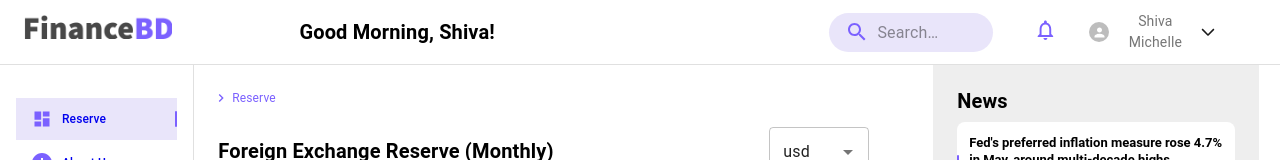
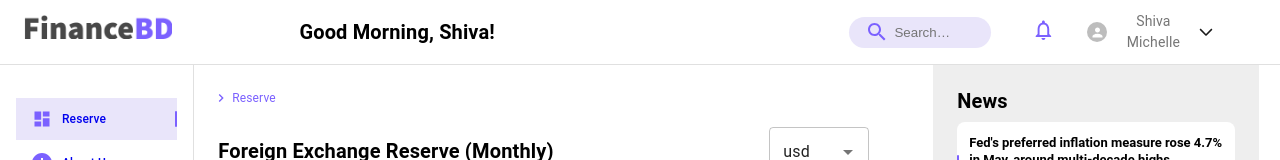
Before and after one commit to prashanta0234/mui-test, a React (Create React App) app: page / in a window 1280 px wide. Shown: the top 160 px of the page. Built offline with nearby package versions, Linux system fonts and the light colour scheme.

Commit message:
nav done

```diff
--- a/src/component/Nav.tsx
+++ b/src/component/Nav.tsx
@@ -25,7 +25,7 @@ const settings = ["Profile", "Account", "Dashboard", "Logout"];
 
 const Nav = () => {
   const [anchorElUser, setAnchorElUser] = React.useState<any>(null);
-  const [search, setSearch] = React.useState<string>("");
+  const search = React.useRef<HTMLInputElement>(null);
 
   const handleCloseUserMenu = () => {
     setAnchorElUser(null);
@@ -55,23 +55,36 @@ const Nav = () => {
     alignItems: "center",
     justifyContent: "center",
   }));
-  const StyledInputBase = styled(InputBase)(({ theme }) => ({
+  const StyledInputBase = styled("input")(({ theme }) => ({
     color: "inherit",
-    "& .MuiInputBase-input": {
+
     padding: theme.spacing(1, 1, 1, 0),
     // vertical padding + font size from searchIcon
     paddingLeft: `calc(1em + ${theme.spacing(4)})`,
     transition: theme.transitions.create("width"),
     width: "100%",
+    borderRadius: "10px",
+    border: "none",
+    backgroundColor: "inherit",
+    "&:focus": {
+      borderRadius: "10px",
+      border: "none",
+      backgroundColor: "inherit",
+    },
     [theme.breakpoints.up("sm")]: {
       width: "12ch",
       "&:focus": {
         width: "20ch",
-        },
+        borderRadius: "10px",
+        border: "none",
+        backgroundColor: "inherit",
       },
     },
   }));
-  console.log(search);
+
+  const onchageHandle = () => {
+    console.log(search.current!.value);
+  };
   return (
     <AppBar
       position="static"
@@ -121,17 +134,38 @@ const Nav = () => {
             <SearchIconWrapper>
               <SearchIcon color="primary" />
             </SearchIconWrapper>
+            <div className="MuiInputBase-root MuiInputBase-colorPrimary css-7mt4h1-MuiInputBase-root">
               <StyledInputBase
+                className="MuiInputBase-input css-yz9k0d-MuiInputBase-input"
                 placeholder="Search…"
+                type="text"
+                onChange={
+                  onchageHandle
+                  //   (
+                  //   e: React.FormEvent<HTMLInputElement | HTMLTextAreaElement>
+                  // ) => {
+
+                  //   search=e.currentTarget.value;
+                  // }
+                }
+                ref={search}
+              />
+            </div>
+            {/* <StyledInputBase
+              placeholder="Search…"
+              type="text"
               inputProps={{ "aria-label": "search" }}
-              onChange={(
-                e: React.FormEvent<HTMLInputElement | HTMLTextAreaElement>
-              ) => {
+              onChange={
+                onchageHandle
+                //   (
+                //   e: React.FormEvent<HTMLInputElement | HTMLTextAreaElement>
+                // ) => {
 
-                setSearch(e.currentTarget.value);
-              }}
-              value={search}
-            />
+                //   search=e.currentTarget.value;
+                // }
+              }
+              ref={search}
+            /> */}
           </Search>
           <Box sx={{ mx: "24px" }}>
             <img alt="" src={notification} height="24px" />
```
Lines whose indentation alone changed are shown as unchanged.
